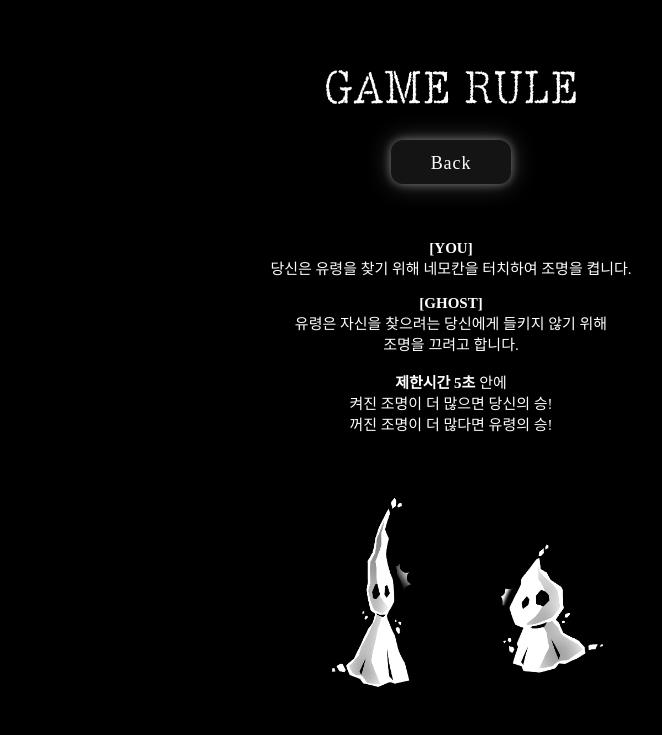
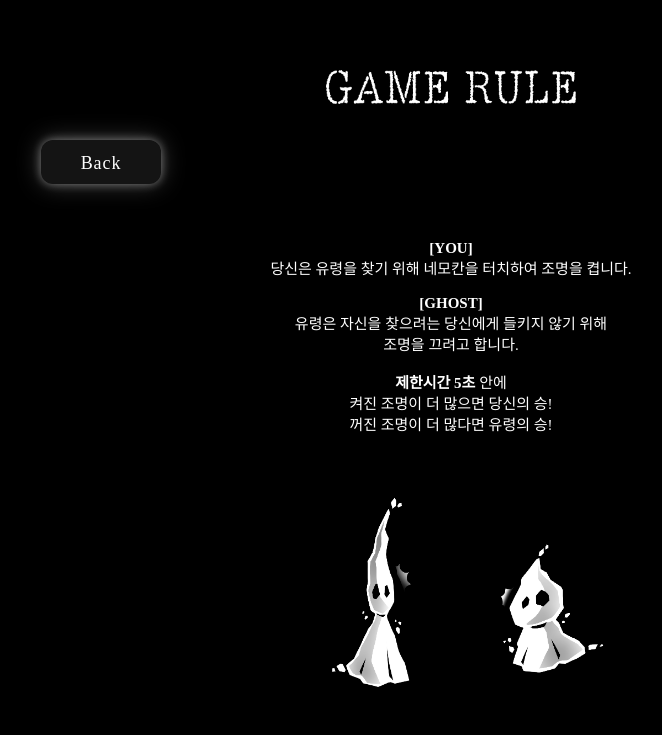
Before and after one commit to suoo12/light-on-off-game, a website built with Vite: page 2_gamerule.html in a window 1280 px wide. Shown: the whole page, without its empty margins (189-851 px from the left). Built offline with nearby package versions, Linux system fonts and the light colour scheme; a web font is replaced by a local one.

Commit message:
backbutton move

```diff
--- a/src/2_gamerule.css
+++ b/src/2_gamerule.css
@@ -98,7 +98,7 @@ body {
 #backBtn {
     position: fixed;
     top: 140px;
-    left: 50%;
+    left: 290px;
     transform: translateX(-50%);
     z-index: 50;
     display: inline-flex;
```
